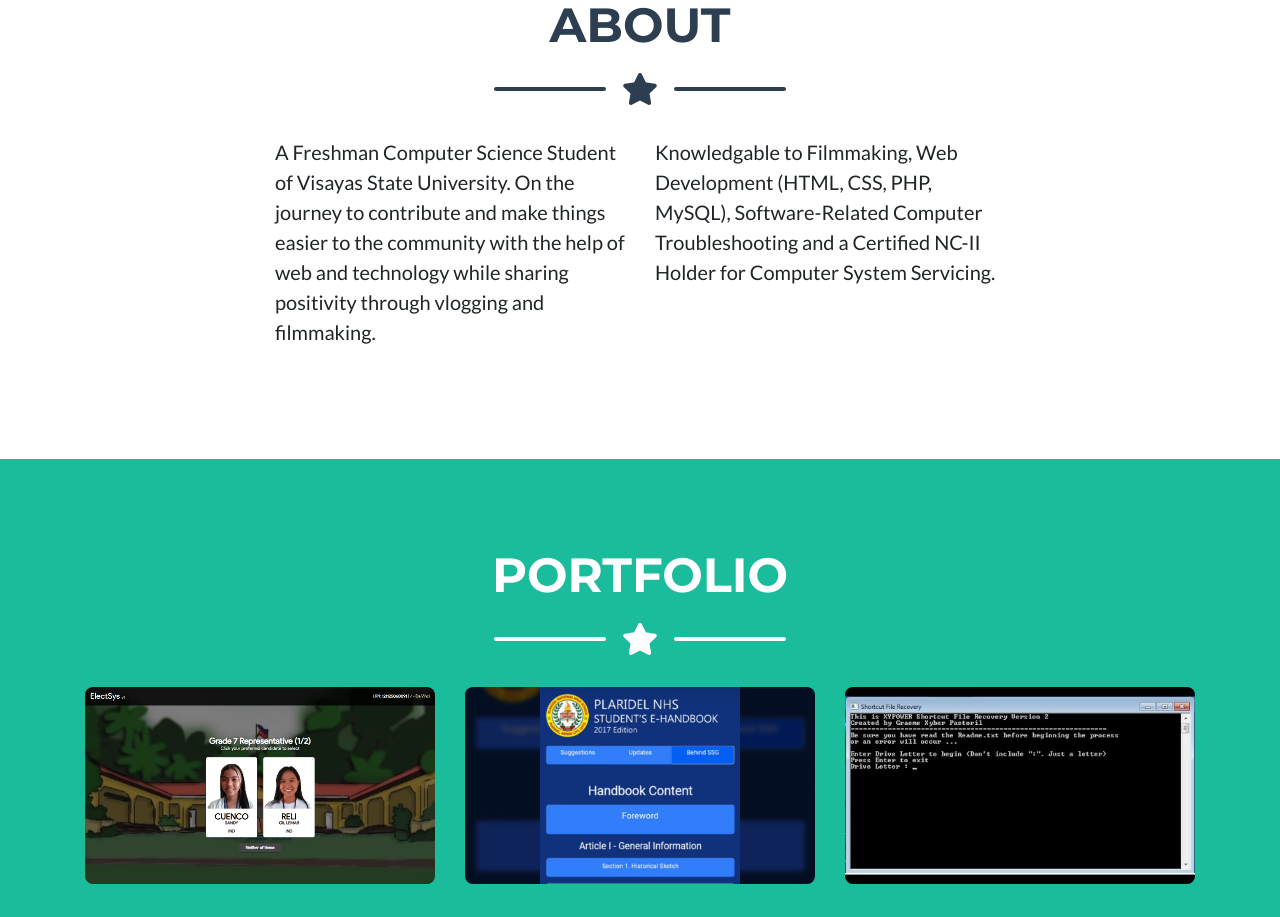
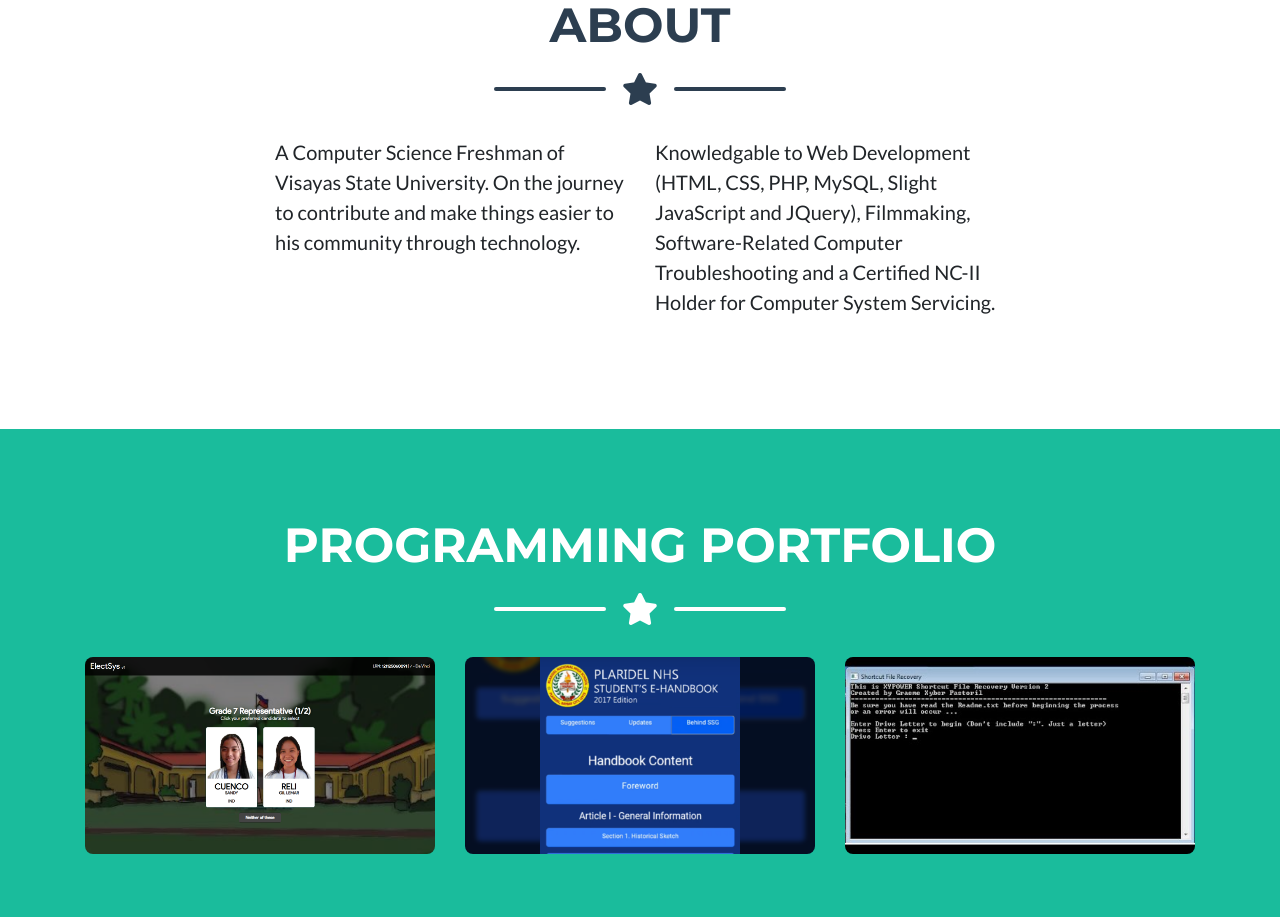
Before and after one commit to cyboryan/cyboryan.github.io, a plain HTML site: page index.html in a window 1280 px wide. Shown: the part 920-1837 px from the top of the page. Drawn offline with Linux system fonts and the light colour scheme.

Commit message:
Emphasize Programming over Filmmaking

```diff
--- a/index.html
+++ b/index.html
@@ -36,7 +36,7 @@
             <a class="nav-link py-3 px-0 px-lg-3 rounded js-scroll-trigger" href="#about">About</a>
           </li>
           <li class="nav-item mx-0 mx-lg-1">
-            <a class="nav-link py-3 px-0 px-lg-3 rounded js-scroll-trigger" href="#portfolio">Portfolio</a>
+            <a class="nav-link py-3 px-0 px-lg-3 rounded js-scroll-trigger" href="#portfolio">Programming</a>
           </li>
         </ul>
       </div>
@@ -88,10 +88,10 @@
       <!-- About Section Content -->
       <div class="row">
         <div class="col-lg-4 ml-auto">
-          <p class="lead">A Freshman Computer Science Student of Visayas State University. On the journey to contribute and make things easier to the community with the help of web and technology while sharing positivity through vlogging and filmmaking. </p>
+          <p class="lead">A Computer Science Freshman of Visayas State University. On the journey to contribute and make things easier to his community through technology.</p>
         </div>
         <div class="col-lg-4 mr-auto">
-          <p class="lead">Knowledgable to Filmmaking, Web Development (HTML, CSS, PHP, MySQL), Software-Related Computer Troubleshooting and a Certified NC-II Holder for Computer System Servicing.</p>
+          <p class="lead">Knowledgable to Web Development (HTML, CSS, PHP, MySQL, Slight JavaScript and JQuery), Filmmaking, Software-Related Computer Troubleshooting and a Certified NC-II Holder for Computer System Servicing.</p>
         </div>
       </div>
 
@@ -111,7 +111,7 @@
     <div class="container">
 
       <!-- Portfolio Section Heading -->
-      <h2 class="page-section-heading text-center text-uppercase mb-0">Portfolio</h2>
+      <h2 class="page-section-heading text-center text-uppercase mb-0">Programming Portfolio</h2>
 
       <!-- Icon Divider -->
       <div class="divider-custom divider-light">
```
